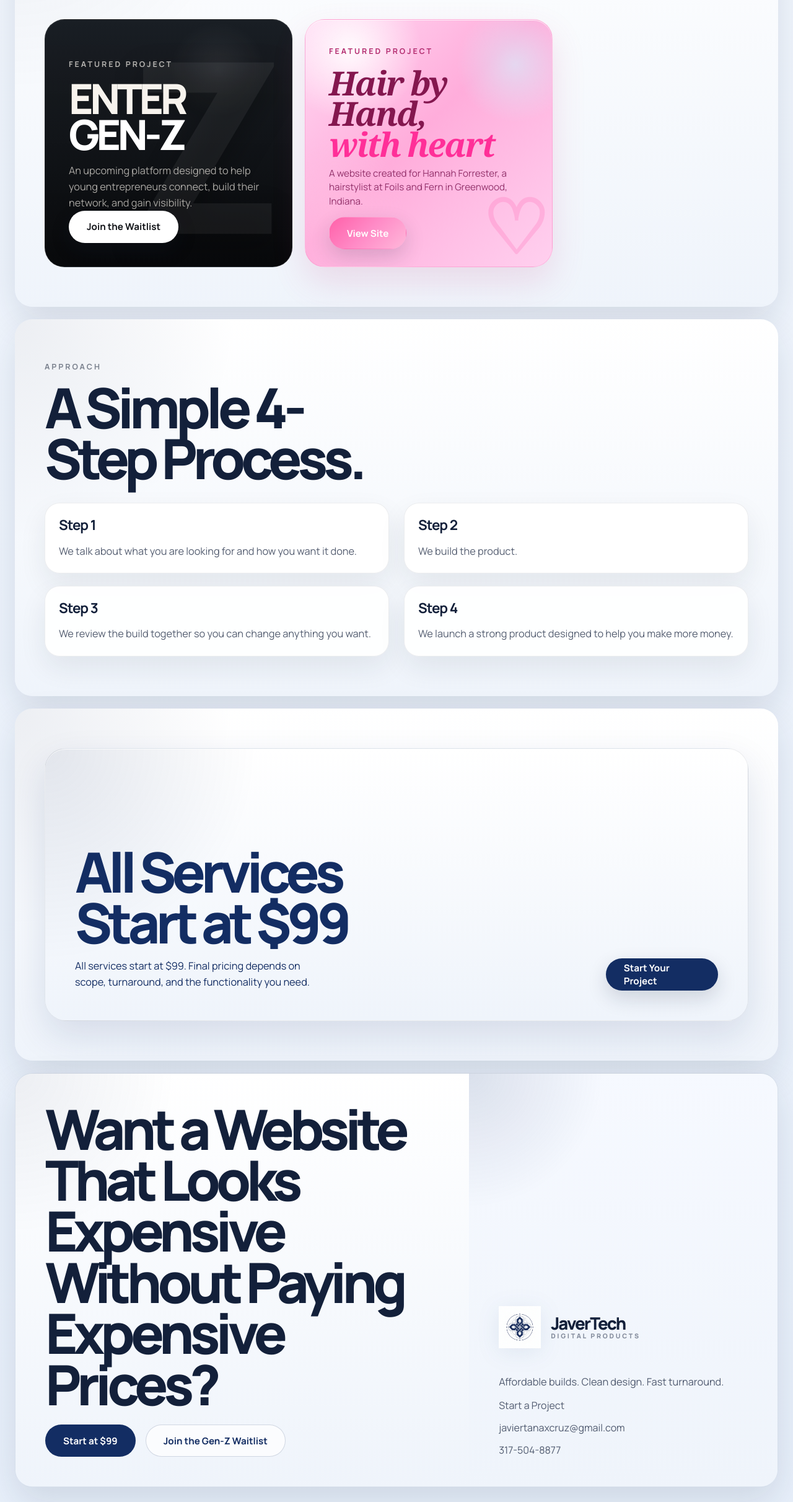
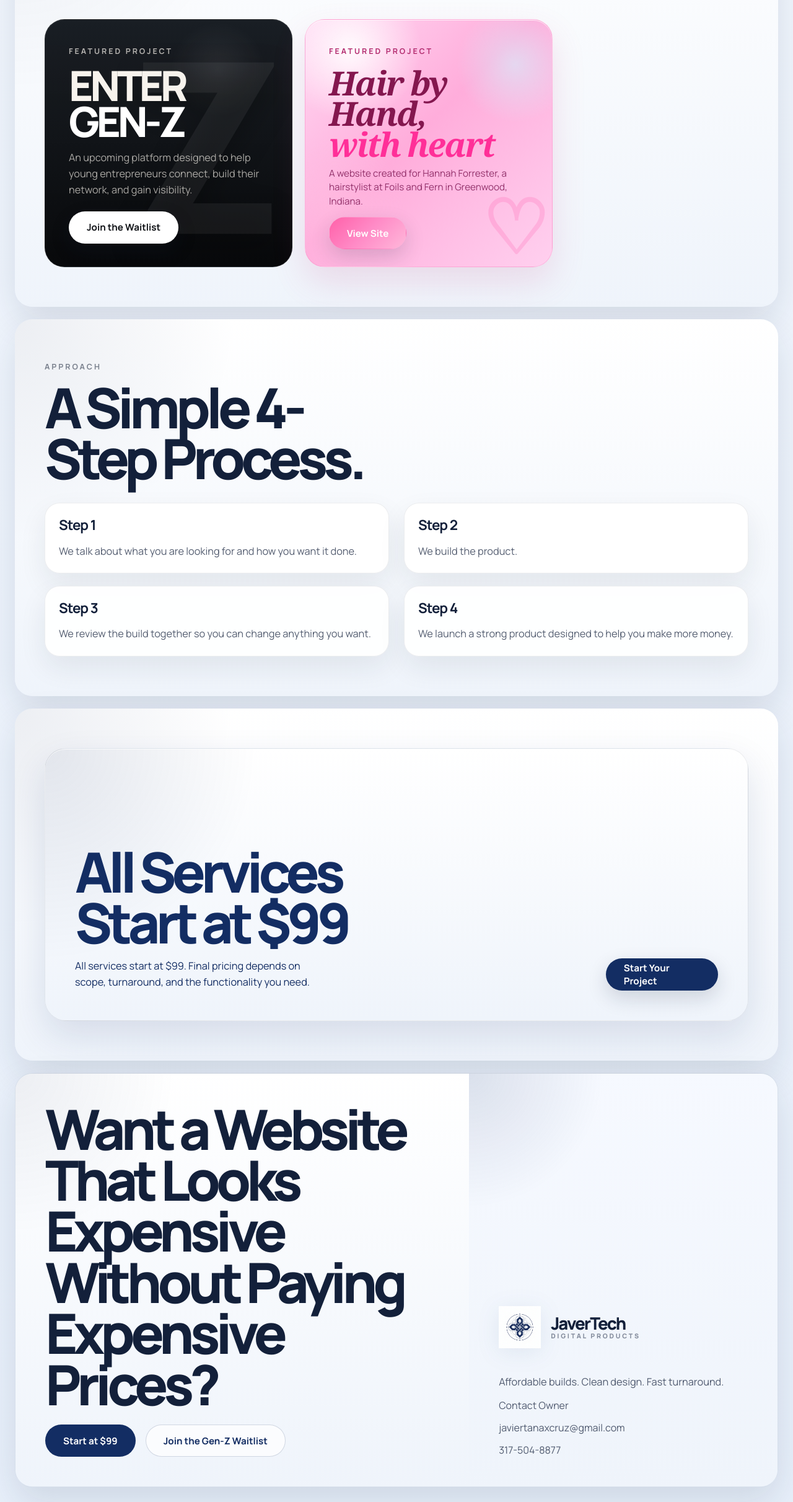
Before and after one commit to javiertanaxcruz-prog/javertechofficalv2, a Next.js app: page / in a window 1280 px wide. Shown: the part 1691-4114 px from the top of the page at 62% size. Built offline with nearby package versions, Linux system fonts and the light colour scheme.

Commit message:
Adjust Gen-Z CTA spacing

```diff
--- a/app/globals.css
+++ b/app/globals.css
@@ -902,6 +902,7 @@
 .feature-panel--project .button--light {
   background: #ffffff;
   color: #111317;
+  margin-top: 22px;
 }
 
 .feature-panel--beauty {
--- a/app/page.jsx
+++ b/app/page.jsx
@@ -421,7 +421,7 @@
             </span>
           </div>
           <p>Affordable builds. Clean design. Fast turnaround.</p>
-          <a href={contactMailtoUrl}>Start a Project</a>
+          <a href={contactMailtoUrl}>Contact Owner</a>
           <a href={`mailto:${contactEmail}`}>{contactEmail}</a>
           <a href={contactPhoneHref}>{contactPhoneDisplay}</a>
         </aside>
```
